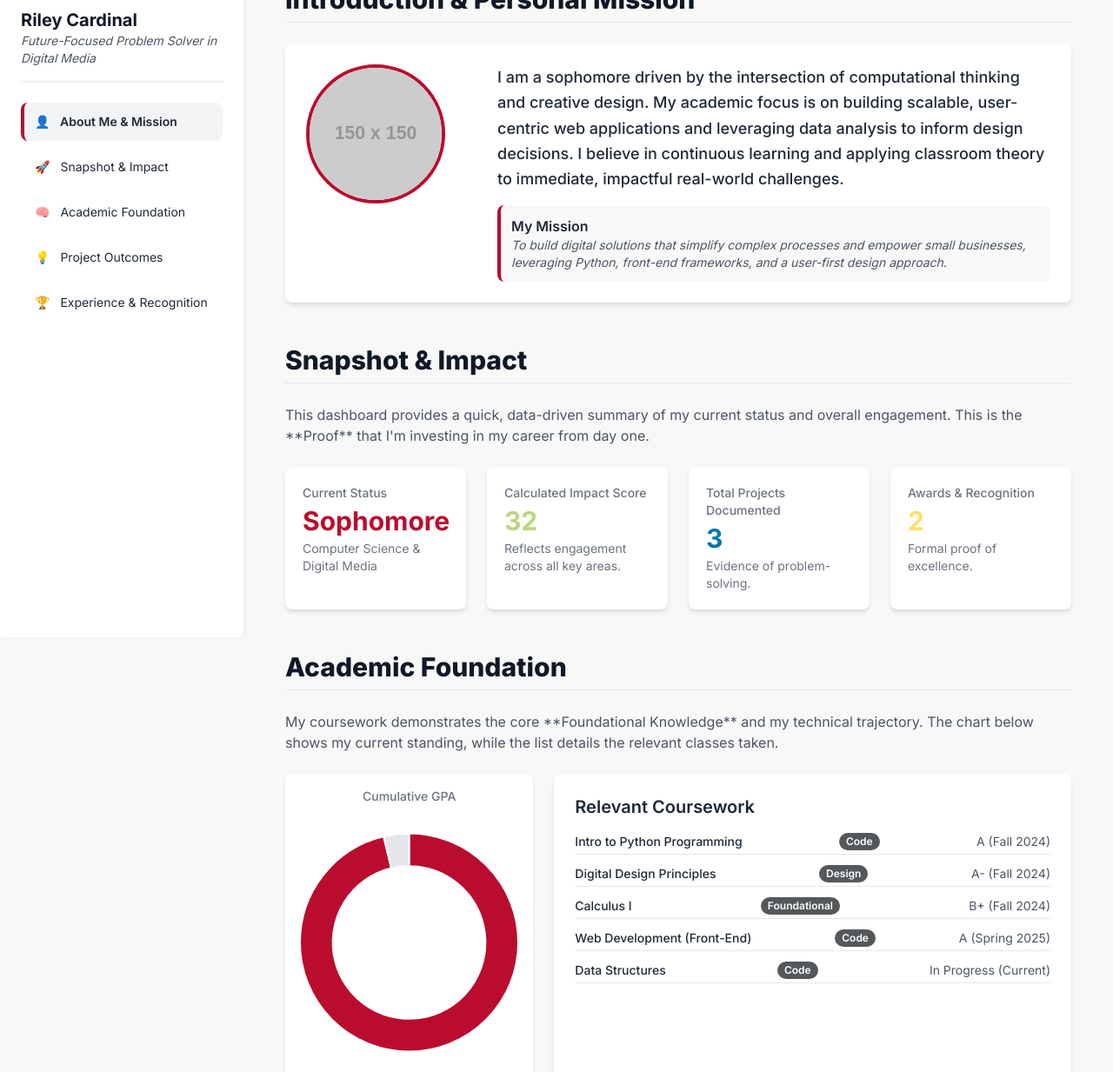
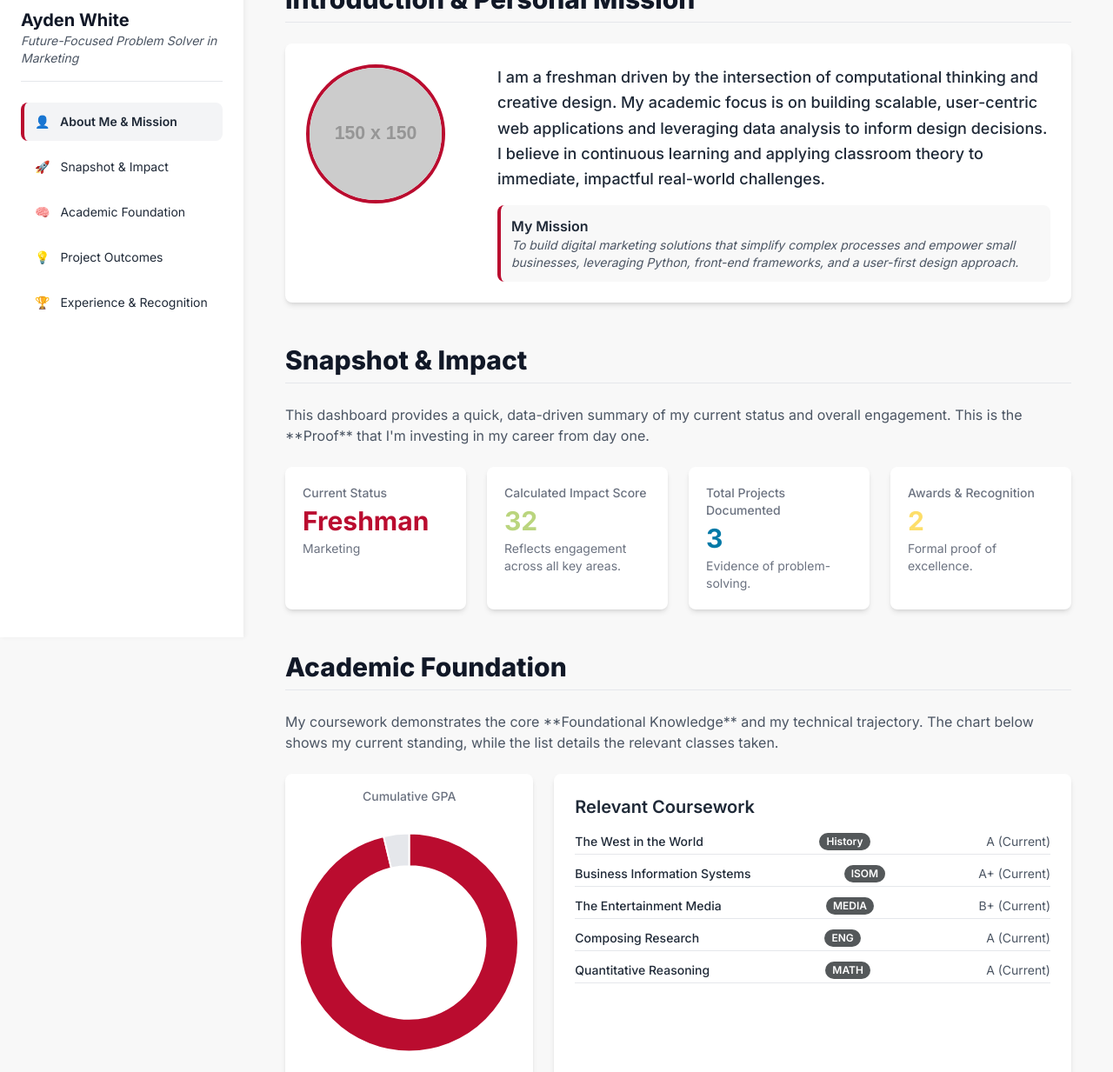
Before and after one commit to ayden2521/Ayden-White-Personal-Portfolio., a plain HTML site: page index.html in a window 1280 px wide. Shown: the part 67-1300 px from the top of the page at 87% size. Drawn offline with nearby package versions, Linux system fonts and the light colour scheme; placeholder pictures from the web are drawn by us.

Commit message:
Update index.html

```diff
--- a/index.html
+++ b/index.html
@@ -255,18 +255,18 @@ CONFIRMATION: NO SVG graphics used. NO Mermaid JS used. -->
 
         // 1.1 PROFILE & BRANDING VARIABLES (REQUIRED)
         const profileData = {
-            studentName: "Riley Cardinal",
-            tagline: "Future-Focused Problem Solver in Digital Media",
-            currentYear: "Sophomore", // Freshman, Sophomore, Junior, Senior
-            major: "Computer Science & Digital Media",
+            studentName: "Ayden White",
+            tagline: "Future-Focused Problem Solver in Marketing",
+            currentYear: "Freshman", // Freshman, Sophomore, Junior, Senior
+            major: "Marketing",
             gpa: 3.85,
             impactScoreMultiplier: 10, // Adjusts how much projects/awards count towards total impact
 
             // --- INTRODUCTION & BRANDING FIELDS ---
-            photoUrl: "https://placehold.co/150x150/BA0C2F/FFFFFF/png?text=RILEY+C", // Replace with a URL to a professional headshot
+            photoUrl: "https://placehold.co/150x150/BA0C2F/FFFFFF/png?text=Ayden+W", // Replace with a URL to a professional headshot
             logoUrl: "https://placehold.co/40x40/BA0C2F/FFFFFF.png?text=BSU", // URL for your school logo or personal brand icon
-            personalBio: "I am a sophomore driven by the intersection of computational thinking and creative design. My academic focus is on building scalable, user-centric web applications and leveraging data analysis to inform design decisions. I believe in continuous learning and applying classroom theory to immediate, impactful real-world challenges.",
-            missionStatement: "To build digital solutions that simplify complex processes and empower small businesses, leveraging Python, front-end frameworks, and a user-first design approach.",
+            personalBio: "I am a freshman driven by the intersection of computational thinking and creative design. My academic focus is on building scalable, user-centric web applications and leveraging data analysis to inform design decisions. I believe in continuous learning and applying classroom theory to immediate, impactful real-world challenges.",
+            missionStatement: "To build digital marketing solutions that simplify complex processes and empower small businesses, leveraging Python, front-end frameworks, and a user-first design approach.",
         };
 
         /*
@@ -279,11 +279,11 @@ CONFIRMATION: NO SVG graphics used. NO Mermaid JS used. -->
 
         // 1.2 ACADEMICS (REQUIRED: Add relevant classes)
         const academicData = [
-            { name: "Intro to Python Programming", grade: "A", semester: "Fall 2024", relevance: "Code" },
-            { name: "Digital Design Principles", grade: "A-", semester: "Fall 2024", relevance: "Design" },
-            { name: "Calculus I", grade: "B+", semester: "Fall 2024", relevance: "Foundational" },
-            { name: "Web Development (Front-End)", grade: "A", semester: "Spring 2025", relevance: "Code" },
-            { name: "Data Structures", grade: "In Progress", semester: "Current", relevance: "Code" },
+            { name: "The West in the World", grade: "A", semester: "Current", relevance: "History" },
+            { name: "Business Information Systems", grade: "A+", semester: "Current", relevance: "ISOM" },
+            { name: "The Entertainment Media", grade: "B+", semester: "Current", relevance: "MEDIA" },
+            { name: "Composing Research", grade: "A", semester: "Current", relevance: "ENG" },
+            { name: "Quantitative Reasoning", grade: "A", semester: "Current", relevance: "MATH" },
         ];
 
         // 1.3 PROJECTS (REQUIRED: Follow C-S-R format)
@@ -321,7 +321,7 @@ CONFIRMATION: NO SVG graphics used. NO Mermaid JS used. -->
                 { title: "Library Volunteer (IT Support)", type: "Community Service", duration: "Jan - May 2025", detail: "Provided **40+ hours** of technical support for public computers and staff devices." },
             ],
             awards: [
-                { title: "Dean's List", duration: "Fall 2024", detail: "Achieved a **3.8 GPA**." },
+                { title: "Dean's List", duration: "Fall 2025", detail: "Achieved a **3.8 GPA**." },
                 { title: "Rising Star Freshman Award", duration: "Spring 2025", detail: "Recognized by the CS department for high academic achievement and engagement." },
             ]
         };
```
